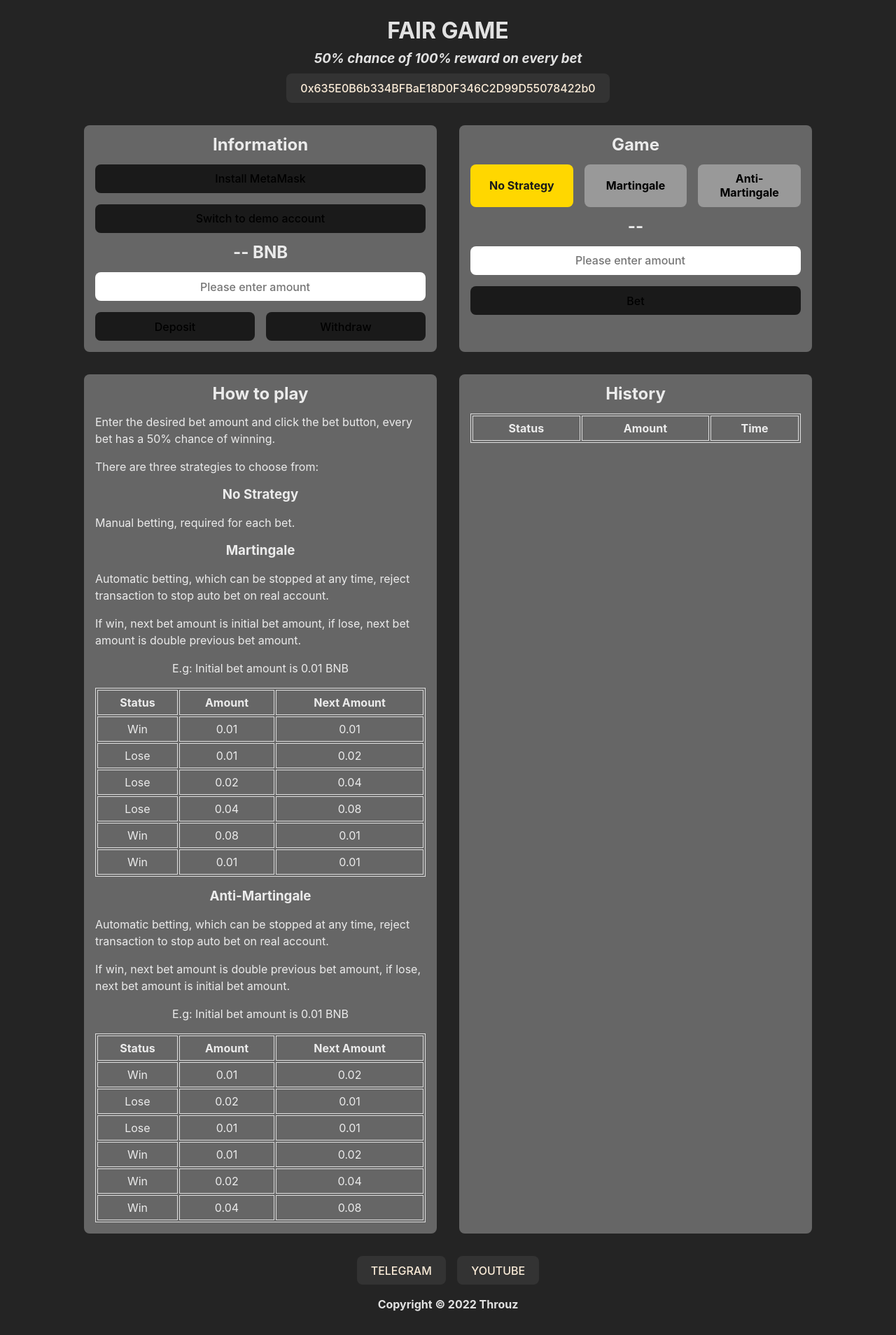
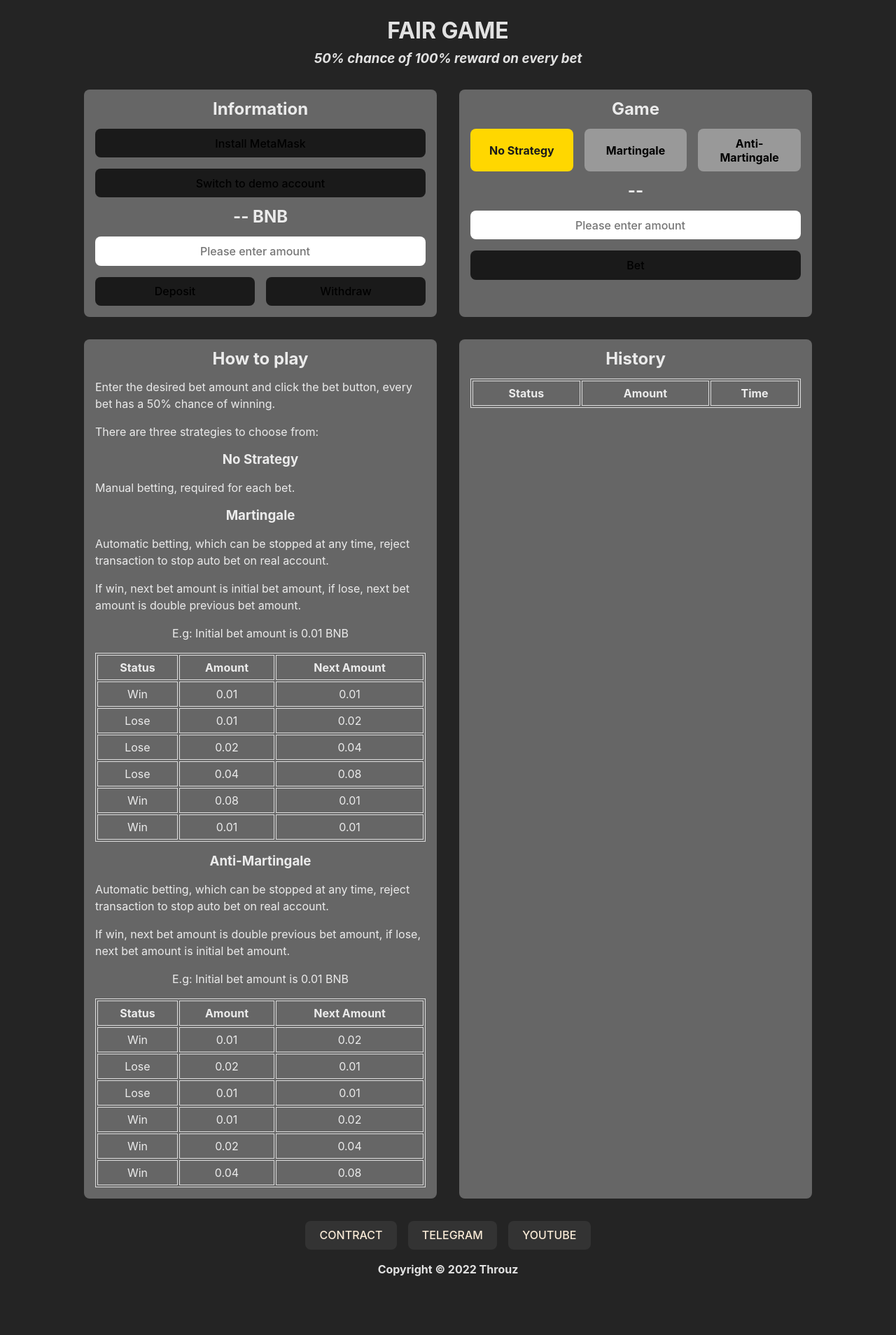
Before and after one commit to throuz/fair-game, a React (Vite) app: page / in a window 1280 px wide. Shown: the whole page at 70% size. After the commit the page ends 1858 px from the top, so only its background shows below. Built offline with nearby package versions, Linux system fonts and the light colour scheme.

Commit message:
move contract external link to footer

```diff
--- a/src/components/Footer.css
+++ b/src/components/Footer.css
@@ -1,15 +1,12 @@
 footer {
+  display: grid;
+  gap: 1em;
   margin: 2em 0;
 }
 
 .footer-btn-group {
   display: flex;
+  flex-wrap: wrap;
   gap: 1em;
   justify-content: center;
-  margin-bottom: 1em;
 }
-
-.footer-btn {
-  background: #333;
-  width: 10em;
-}
--- a/src/components/Footer.jsx
+++ b/src/components/Footer.jsx
@@ -1,6 +1,13 @@
 import "./Footer.css";
+import contractAddress from "../utils/contractAddress";
 
 const Footer = () => {
+  const onContractAddressClick = () => {
+    window
+      .open(`https://bscscan.com/address/${contractAddress}`, "_blank")
+      .focus();
+  };
+
   const onTelegramClick = () => {
     window.open("https://t.me/+En-AsBSMqeRlZmU1", "_blank").focus();
   };
@@ -17,6 +24,9 @@ const Footer = () => {
   return (
     <footer>
       <div className="footer-btn-group">
+        <button className="external-link-btn" onClick={onContractAddressClick}>
+          CONTRACT
+        </button>
         <button className="external-link-btn" onClick={onTelegramClick}>
           TELEGRAM
         </button>
--- a/src/components/Header.jsx
+++ b/src/components/Header.jsx
@@ -1,22 +1,12 @@
 import "./Header.css";
-import contractAddress from "../utils/contractAddress";
 
 const Header = () => {
-  const onContractAddressClick = () => {
-    window
-      .open(`https://bscscan.com/address/${contractAddress}`, "_blank")
-      .focus();
-  };
-
   return (
     <header>
       <h1 className="header-title">FAIR GAME</h1>
       <h3 className="header-subtitle">
         50% chance of 100% reward on every bet
       </h3>
-      <button className="external-link-btn" onClick={onContractAddressClick}>
-        {contractAddress}
-      </button>
     </header>
   );
 };
```
